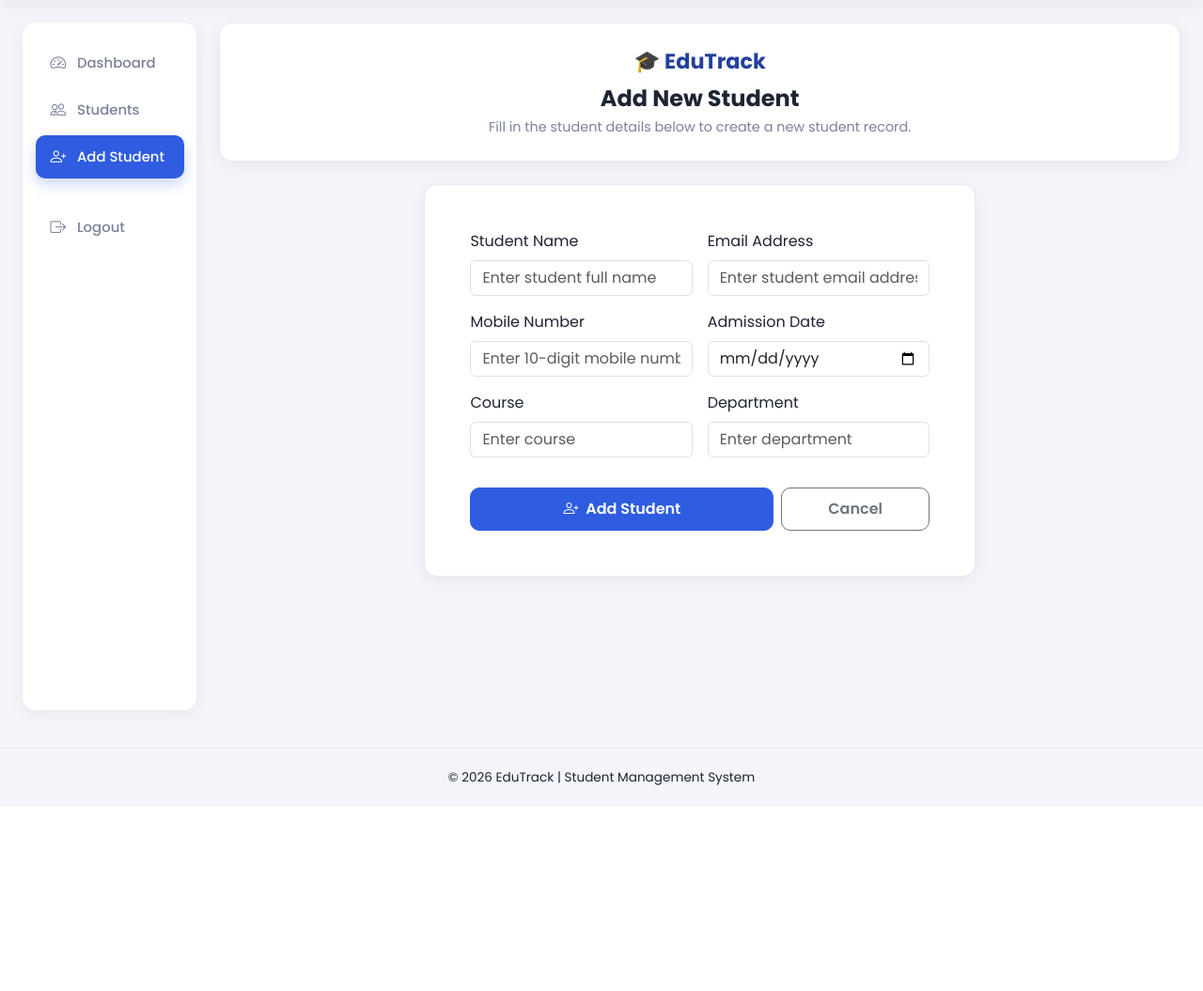
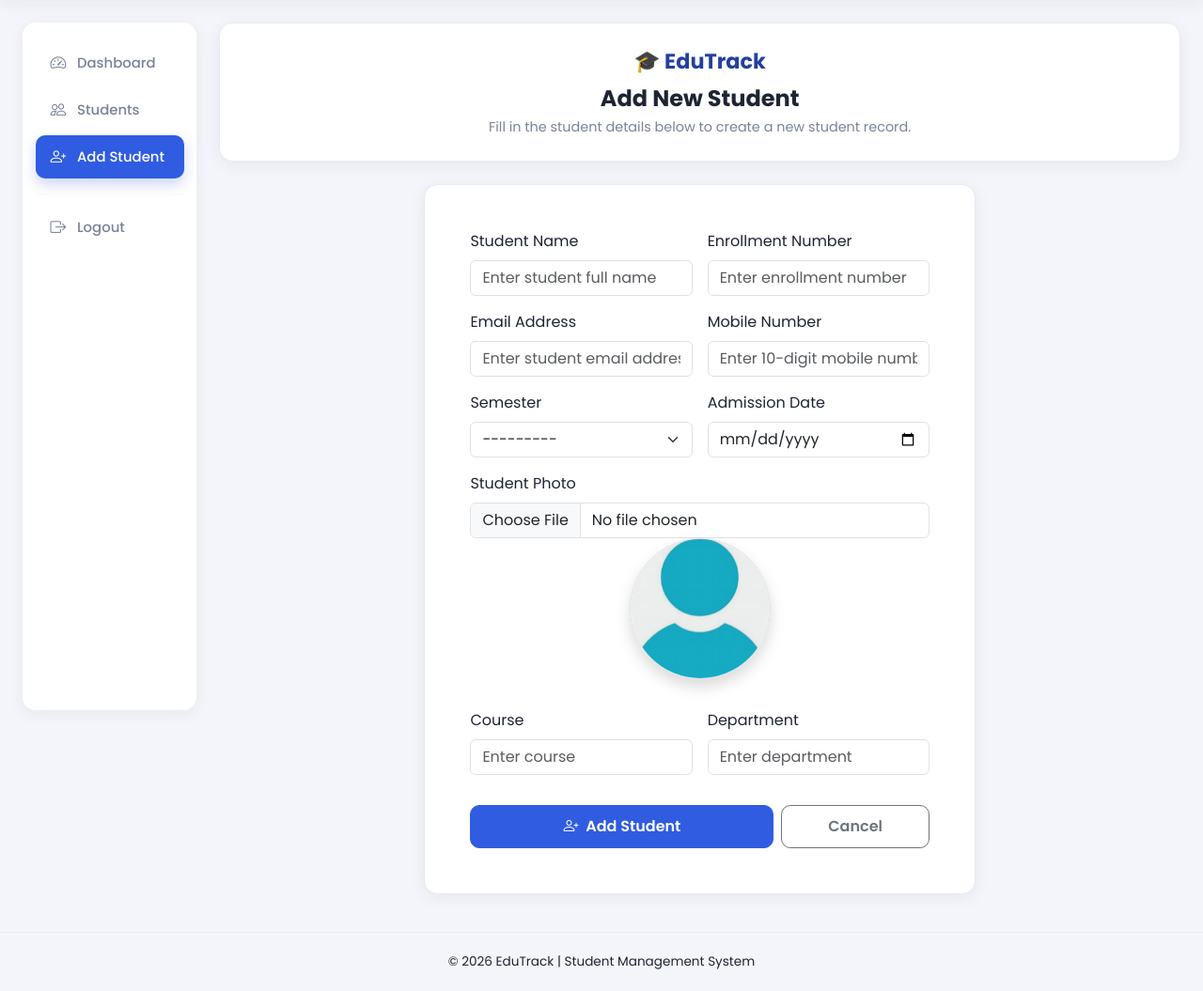
Before and after one commit to Solanki777/Anantra, a Django app: page /add/ in a window 1280 px wide. Shown: the part 73-1128 px from the top of the page at 94% size. Before the commit the page ends 909 px from the top, so only its background shows below. Run offline with Django 5.2, Linux system fonts and the light colour scheme; the visitor is signed in with stand-in values (Sample User, id 1).

Commit message:
form updation

```diff
--- a/edutrack/settings.py
+++ b/edutrack/settings.py
@@ -123,3 +123,6 @@ STATICFILES_DIRS=[
 ]
 
 LOGIN_URL="login"
+
+MEDIA_URL = "/media/"
+MEDIA_ROOT = BASE_DIR / "media"
--- a/edutrack/urls.py
+++ b/edutrack/urls.py
@@ -17,10 +17,16 @@ Including another URLconf
 
 from django.contrib import admin
 from django.urls import path,include
+from django.conf import settings
+from django.conf.urls.static import static
 
 urlpatterns = [
     path("admin/", admin.site.urls),
     path("",include("students.urls")),
-    path("",include("accounts.urls"))
+    path("",include("accounts.urls")),
+
 
 ]
+
+if settings.DEBUG :
+    urlpatterns += static(settings.MEDIA_URL , document_root=settings.MEDIA_ROOT)
--- a/students/forms.py
+++ b/students/forms.py
@@ -6,9 +6,24 @@ class StudentForm(forms.ModelForm):
         model=Student
         fields=[
             "name",
+            "enrollment_no",
+            "semester",
             "email",
             "mobile",
             "course",
             "department",
             "admission_date",
+            "photo"
         ]
+
+        widgets = {
+            "semester": forms.Select(
+                attrs={"class": "form-select"}
+            ),
+            "admission_date": forms.DateInput(
+                attrs={
+                    "type": "date",
+                    "class": "form-control",
+                }
+            ),
+        }
--- a/students/templates/students/add_student.html
+++ b/students/templates/students/add_student.html
@@ -55,7 +55,7 @@
                 {% endif %}
 
                 <!-- ==================== ADD STUDENT FORM ==================== -->
-                <form method="POST" novalidate aria-label="Add student form">
+                <form method="POST" enctype="multipart/form-data" novalidate aria-label="Add student form">
                     {% csrf_token %}
 
                     <div class="row g-3">
@@ -73,6 +73,29 @@
                             {% if form.name.errors %}
                                 <div class="invalid-feedback d-block">
                                     {% for error in form.name.errors %}
+                                        <div>{{ error }}</div>
+                                    {% endfor %}
+                                </div>
+                            {% endif %}
+                        </div>
+                        <div class="col-12 col-md-6">
+                            <label for="{{ form.enrollment_no.id_for_label }}" class="form-label">
+                                Enrollment Number
+                            </label>
+
+                            <input
+                                type="text"
+                                name="{{ form.enrollment_no.html_name }}"
+                                id="{{ form.enrollment_no.id_for_label }}"
+                                class="form-control {% if form.enrollment_no.errors %}is-invalid{% endif %}"
+                                placeholder="Enter enrollment number"
+                                value="{{ form.enrollment_no.value|default:'' }}"
+                                required
+                            >
+
+                            {% if form.enrollment_no.errors %}
+                                <div class="invalid-feedback d-block">
+                                    {% for error in form.enrollment_no.errors %}
                                         <div>{{ error }}</div>
                                     {% endfor %}
                                 </div>
@@ -116,6 +139,21 @@
                                 </div>
                             {% endif %}
                         </div>
+                        <div class="col-12 col-md-6">
+                            <label for="{{ form.semester.id_for_label }}" class="form-label">
+                                Semester
+                            </label>
+
+                            {{ form.semester }}
+
+                            {% if form.semester.errors %}
+                                <div class="invalid-feedback d-block">
+                                    {% for error in form.semester.errors %}
+                                        <div>{{ error }}</div>
+                                    {% endfor %}
+                                </div>
+                            {% endif %}
+                        </div>
 
                         <!-- Admission Date -->
                         <div class="col-12 col-md-6">
@@ -129,6 +167,40 @@
                             {% if form.admission_date.errors %}
                                 <div class="invalid-feedback d-block">
                                     {% for error in form.admission_date.errors %}
+                                        <div>{{ error }}</div>
+                                    {% endfor %}
+                                </div>
+                            {% endif %}
+                        </div>
+                        <div class="col-12">
+                            <label for="{{ form.photo.id_for_label }}" class="form-label">
+                                Student Photo
+                            </label>
+
+                            <input
+                                type="file"
+                                name="{{ form.photo.html_name }}"
+                                id="{{ form.photo.id_for_label }}"
+                                class="form-control {% if form.photo.errors %}is-invalid{% endif %}"
+                                accept="image/*"
+                            >
+                            <div class="col-12 text-center mb-3">
+
+                                <img
+                                    id="photoPreview"
+                                    src="{% static 'images/default-avatar.png' %}"
+                                    class="rounded-circle border shadow"
+                                    width="150"
+                                    height="150"
+                                    style="object-fit: cover;"
+                                    alt="Student Photo Preview"
+                                >
+
+                            </div>
+
+                            {% if form.photo.errors %}
+                                <div class="invalid-feedback d-block">
+                                    {% for error in form.photo.errors %}
                                         <div>{{ error }}</div>
                                     {% endfor %}
                                 </div>
@@ -204,3 +276,33 @@
     </div>
 
 {% endblock %}
+{% block extra_js %}
+
+<script>
+
+const input = document.getElementById("id_photo");
+const preview = document.getElementById("photoPreview");
+
+input.addEventListener("change", function(){
+
+    const file = this.files[0];
+
+    if(file){
+
+        const reader = new FileReader();
+
+        reader.onload = function(e){
+
+            preview.src = e.target.result;
+
+        }
+
+        reader.readAsDataURL(file);
+
+    }
+
+});
+
+</script>
+
+{% endblock %}
--- a/students/views.py
+++ b/students/views.py
@@ -119,7 +119,7 @@ def dashboard(request):
 def add_student(request):
 
     if request.method == "POST":
-        form = StudentForm(request.POST)
+        form = StudentForm(request.POST ,request.FILES)
 
         if form.is_valid():
             form.save()
@@ -149,6 +149,7 @@ def student_list(request):
     if search :
         students = students.filter(
             Q(name__icontains=search) |
+            Q(enrollment_no__icontains=search) |
             Q(email__icontains=search) |
             Q(mobile__icontains=search) |
             Q(course__icontains=search) |
@@ -179,7 +180,7 @@ def edit_student(request, id):
 
     if request.method == "POST":
 
-        form =StudentForm(request.POST , instance=student)
+        form =StudentForm(request.POST, request.FILES , instance=student)
 
         if form.is_valid():
             form.save()
@@ -249,6 +250,8 @@ def export_student_csv(request):
 
     writer.writerow([
         "ID",
+        "Enrollment No",
+        "Semester",
         "Name",
         "Email",
         "Mobile",
@@ -261,6 +264,8 @@ def export_student_csv(request):
     for student in students:
         writer.writerow([
             student.id,
+            student.enrollment_no,
+            student.get_semester_display(),
             student.name,
             student.email,
             student.mobile,
```
Also changed, not shown: students/models.py (+1 -6 lines), static/images/default-avatar.png (added), students/migrations/0002_student_photo_student_semester.py (added).
